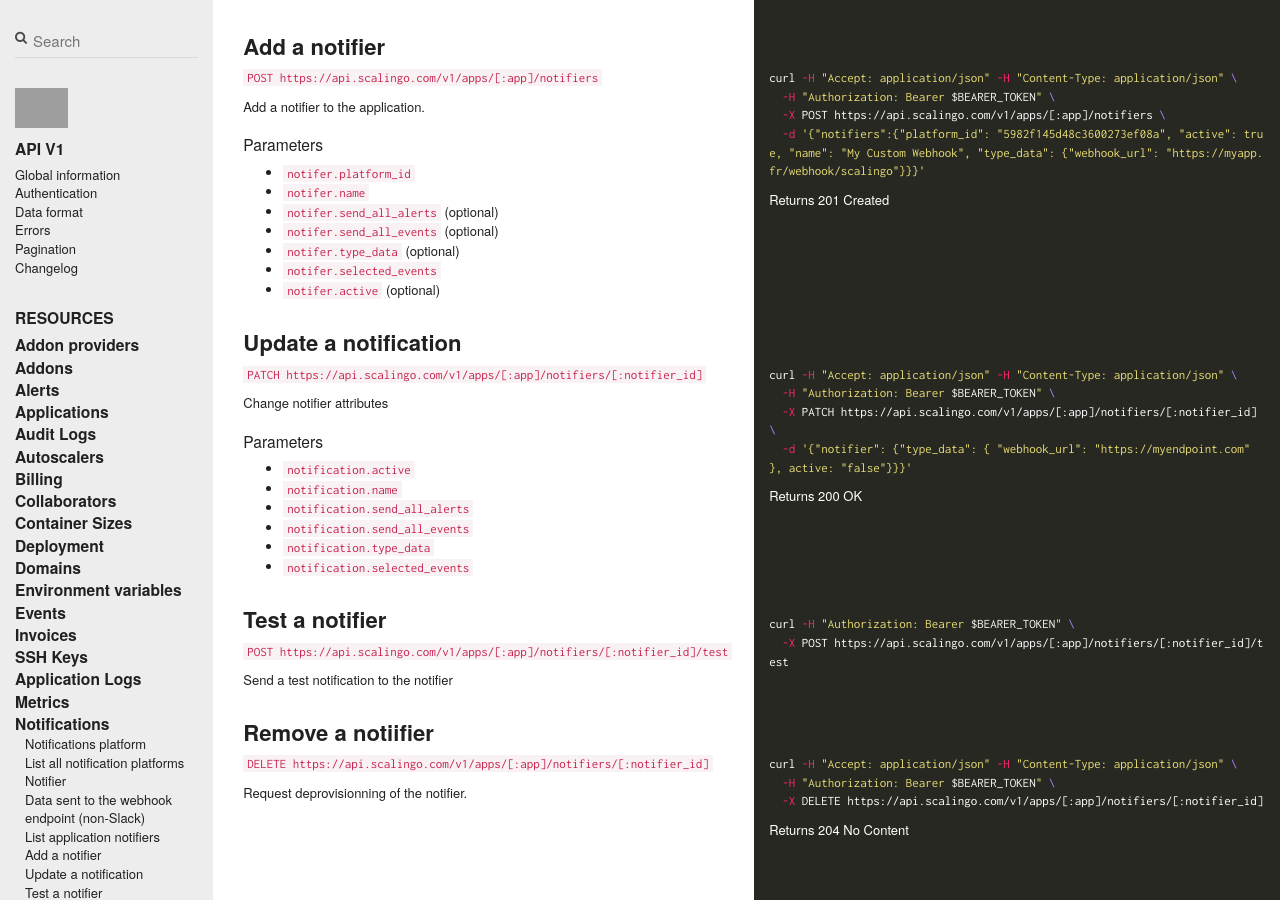
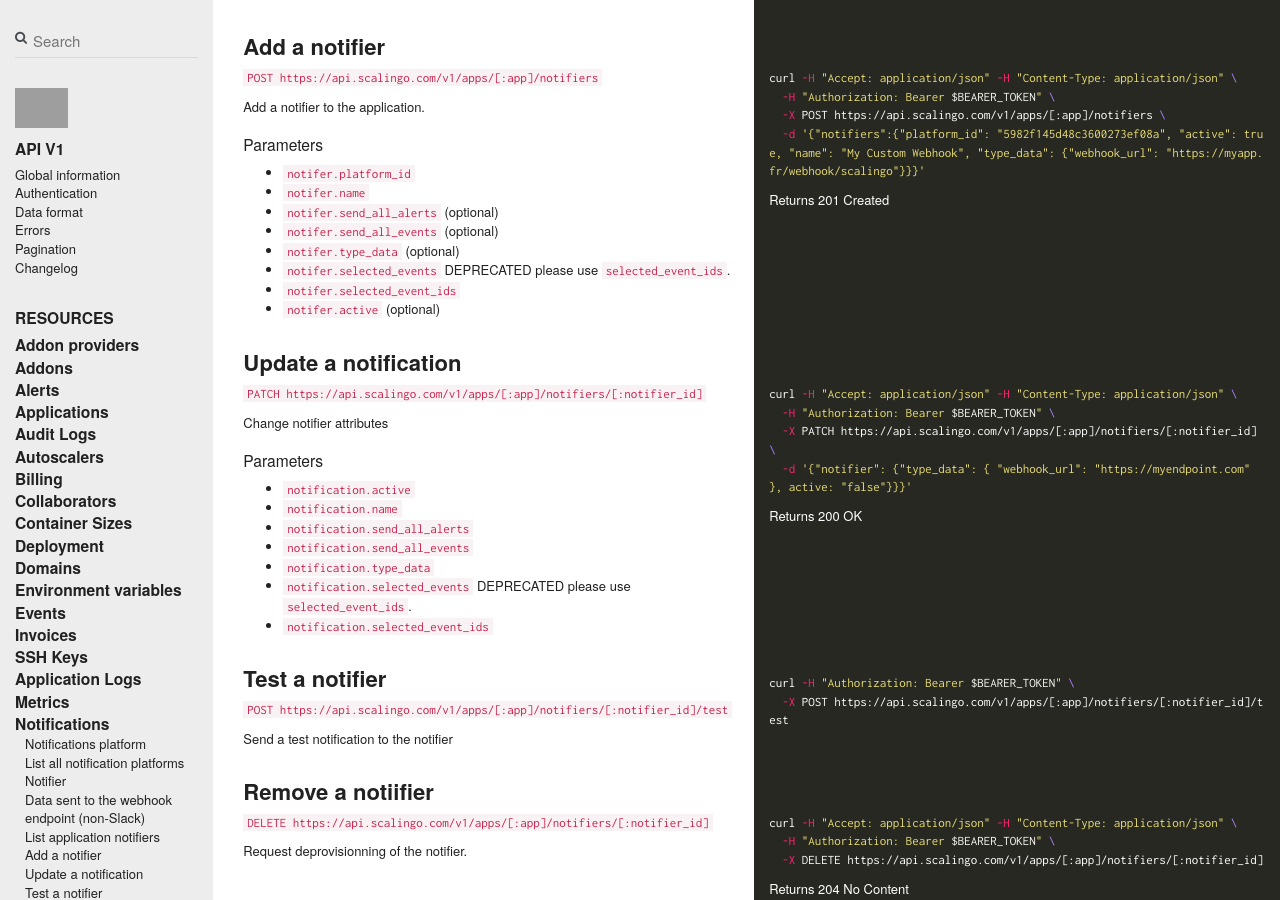
Before and after one commit to jdauphant/developers-documentation, a Jekyll site: the page built from _scalingo_api/notifications.md, in a window 1280 px wide and 900 px high, scrolled down 3154 px. Built offline with Jekyll 4.4.1, drawn with Linux system fonts in a browser that asks for light colours; nearby versions of some CDN libraries; comment, search, counter and statistics services are not loaded; grey boxes are pictures that could not be loaded.

Commit message:
selected_events is deprecated in favor of selected_event_ids

```diff
--- a/_scalingo_api/notifications.md
+++ b/_scalingo_api/notifications.md
@@ -261,7 +261,8 @@ Add a notifier to the application.
 * `notifer.send_all_alerts` (optional)
 * `notifer.send_all_events` (optional)
 * `notifer.type_data` (optional)
-* `notifer.selected_events`
+* `notifer.selected_events` DEPRECATED please use `selected_event_ids`.
+* `notifer.selected_event_ids`
 * `notifer.active` (optional)
 
 ||| col |||
@@ -292,7 +293,8 @@ Change notifier attributes
 * `notification.send_all_alerts`
 * `notification.send_all_events`
 * `notification.type_data`
-* `notification.selected_events`
+* `notification.selected_events` DEPRECATED please use `selected_event_ids`.
+* `notification.selected_event_ids`
 
 ||| col |||
 
```
